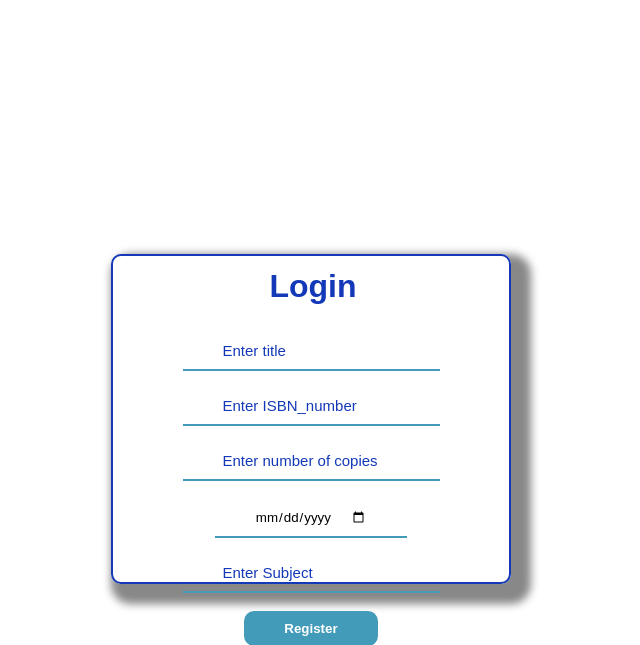
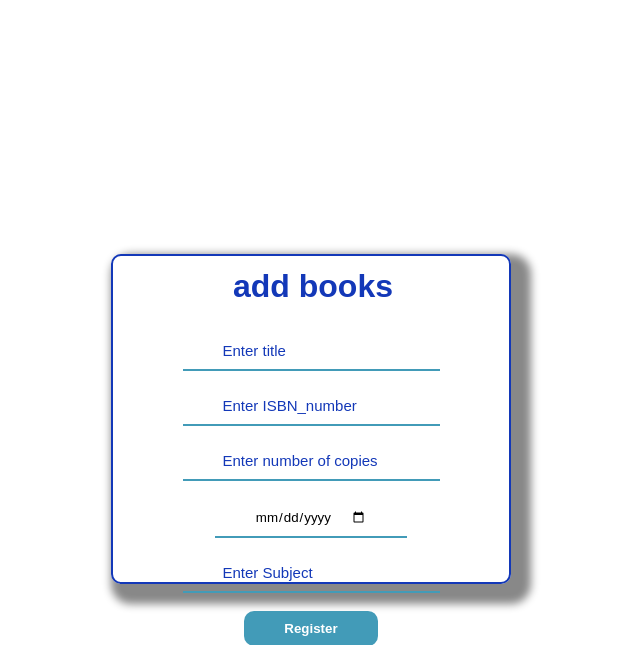
Before and after one commit to nunemunthalashiva/library-management-system, a Flask app: template app/library_dbms/templates/addbooks.html in a window 1280 px wide. Shown: the top 645 px of the page, without its empty margins (389-1029 px from the left). Run offline with Flask 2, Linux system fonts and the light colour scheme; the template is opened without the code that fills it, so the values that code supplies are empty.

Commit message:
Update addbooks.html

```diff
--- a/app/library_dbms/templates/addbooks.html
+++ b/app/library_dbms/templates/addbooks.html
@@ -10,7 +10,7 @@
             <br><br><br>
         <div class="logincontent" align="center">
             <div class="logintop">
-                <h1>Login</h1>
+                <h1>add books</h1>
             </div>
             <br>
             <div class="loginbottom">
```
